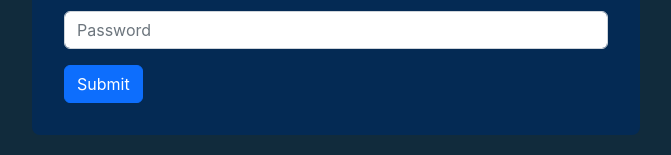
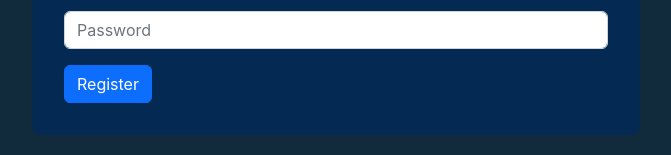
Before and after one commit to mahmud035/57-email-password-auth-batch-06, a React (Create React App) app: page / in a window 1280 px wide. Shown: the part 423-578 px from the top of the page, without its empty margins (304-975 px from the left). Built offline with nearby package versions, Linux system fonts and the light colour scheme.

Commit message:
57-4 Create new user using email and password on firebase and basic form validation using react-bootstrap

```diff
--- a/src/Components/RegisterReactBootstrap/RegisterReactBootstrap.js
+++ b/src/Components/RegisterReactBootstrap/RegisterReactBootstrap.js
@@ -1,23 +1,58 @@
-import React from 'react';
+import React, { useState } from 'react';
 import './RegisterReactBootstrap.css';
+import app from '../../Firebase/firebase.init';
+import { createUserWithEmailAndPassword, getAuth } from 'firebase/auth';
 import { Button, Form } from 'react-bootstrap';
 
+const auth = getAuth(app);
+
 const RegisterReactBootstrap = () => {
+  const [validated, setValidated] = useState(false);
+
   const handleRegister = (e) => {
-    e.preventDefault();
+    const form = e.currentTarget;
     const email = e.target.email.value;
     const password = e.target.password.value;
     console.log(email, password);
+
+    if (form.checkValidity() === false) {
+      e.preventDefault();
+      e.stopPropagation();
+    }
+
+    setValidated(true);
+
+    createUserWithEmailAndPassword(auth, email, password)
+      .then((result) => {
+        const user = result.user;
+        console.log(user);
+      })
+      .catch((error) => {
+        console.error('error:', error);
+      });
   };
 
   return (
     <div className="form-container">
       <h3 className="text-white">Please Register</h3>
 
-      <Form onSubmit={handleRegister} className="w-50 mx-auto form">
+      <Form
+        onSubmit={handleRegister}
+        noValidate
+        validated={validated}
+        className="w-50 mx-auto form"
+      >
         <Form.Group className="mb-3" controlId="formBasicEmail">
           <Form.Label className="label">Email address</Form.Label>
-          <Form.Control type="email" name="email" placeholder="Enter email" />
+          <Form.Control
+            type="email"
+            name="email"
+            placeholder="Enter email"
+            required
+          />
+          <Form.Control.Feedback type="invalid">
+            Please provide valid email.
+          </Form.Control.Feedback>
         </Form.Group>
 
         <Form.Group className="mb-3" controlId="formBasicPassword">
@@ -26,11 +61,15 @@ const RegisterReactBootstrap = () => {
             type="password"
             name="password"
             placeholder="Password"
+            required
           />
+          <Form.Control.Feedback type="invalid">
+            Please provide valid password.
+          </Form.Control.Feedback>
         </Form.Group>
 
         <Button variant="primary" type="submit">
-          Submit
+          Register
         </Button>
       </Form>
     </div>
```
